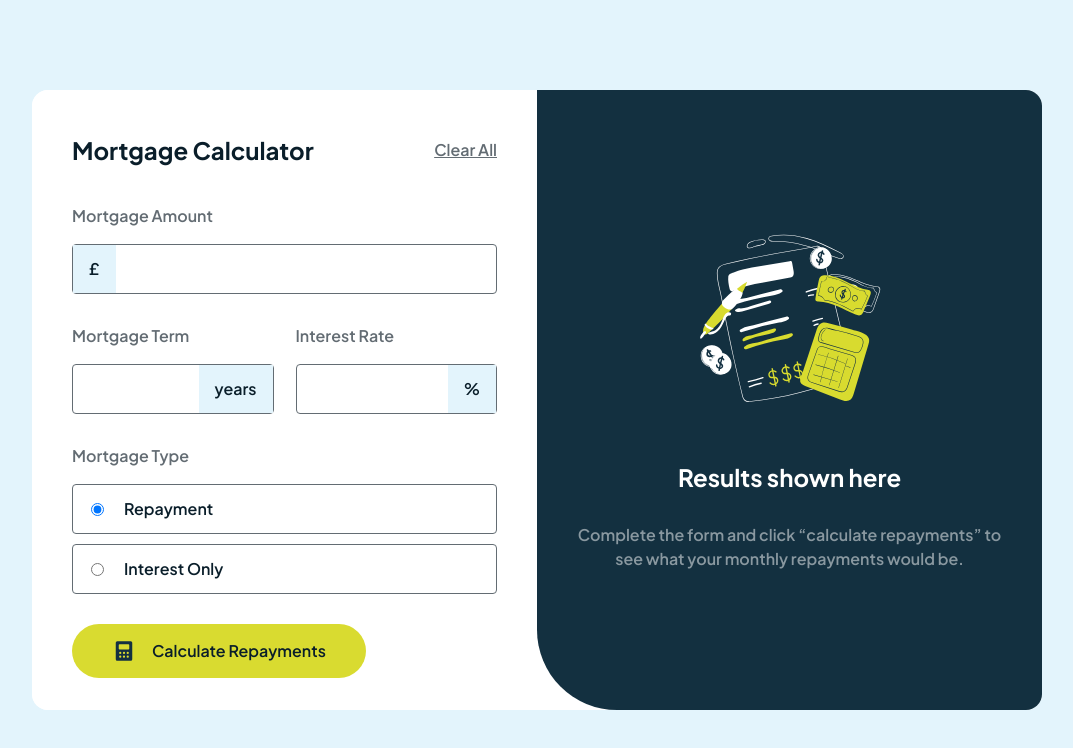
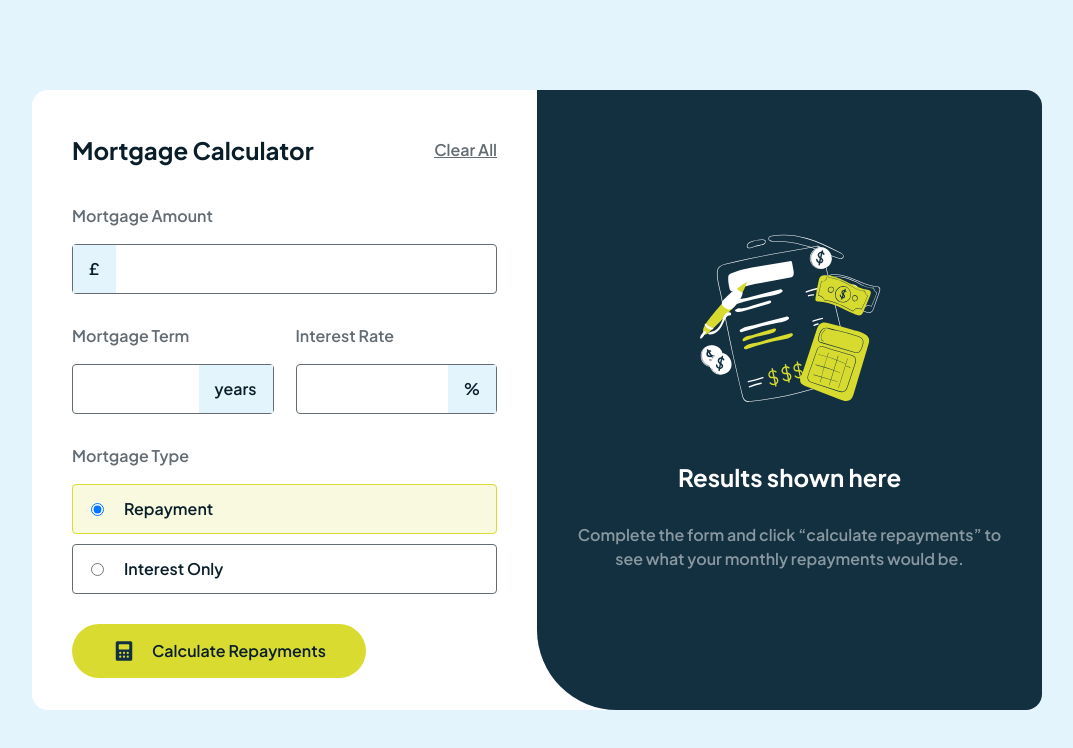
Before and after one commit to florianstancioiu/mortgage-repayment-calculator, a Vue app: page / in a window 1280 px wide. Shown: the top 748 px of the page, without its empty margins (103-1176 px from the left). Built offline with nearby package versions, Linux system fonts and the light colour scheme.

Commit message:
Updated RadionInput component

```diff
--- a/src/components/RadioInput/RadioInput.vue
+++ b/src/components/RadioInput/RadioInput.vue
@@ -1,4 +1,6 @@
 <script setup lang="ts">
+import { watch, ref } from "vue";
+
 export type RadioInputValue = {
   id: number;
   isChecked: boolean;
@@ -7,19 +9,32 @@ export type RadioInputValue = {
 
 const emit = defineEmits(["inputClick"]);
 
-const { title, name, values } = defineProps<{
+const props = defineProps<{
   title: string;
   name: string;
   values: RadioInputValue[];
 }>();
+
+const { title, name, values } = props;
+
+const inputValues = ref(values);
+
+watch(
+  () => props.values,
+  (newVals) => {
+    inputValues.value = newVals;
+  }
+);
 </script>
 
 <template>
   <div class="mb-[1.875rem]">
     <label class="text-secondary mb-4 inline-block">{{ title }}</label>
     <label
-      v-for="val in values"
-      class="mb-[0.625rem] pl-[1.125rem] w-full flex items-center gap-x-[1.25rem] border-secondary border-[0.063rem] relative rounded-[0.25rem] h-[3.125rem]"
+      v-for="val in inputValues"
+      :class="`${
+        val.isChecked ? 'bg-bg-radio-input border-bg-cta' : 'border-secondary'
+      } mb-[0.625rem] pl-[1.125rem] w-full flex items-center gap-x-[1.25rem]  border-[0.063rem] relative rounded-[0.25rem] h-[3.125rem]`"
     >
       <input
         :id="val.title.toLowerCase().replace(' ', '_')"
```
